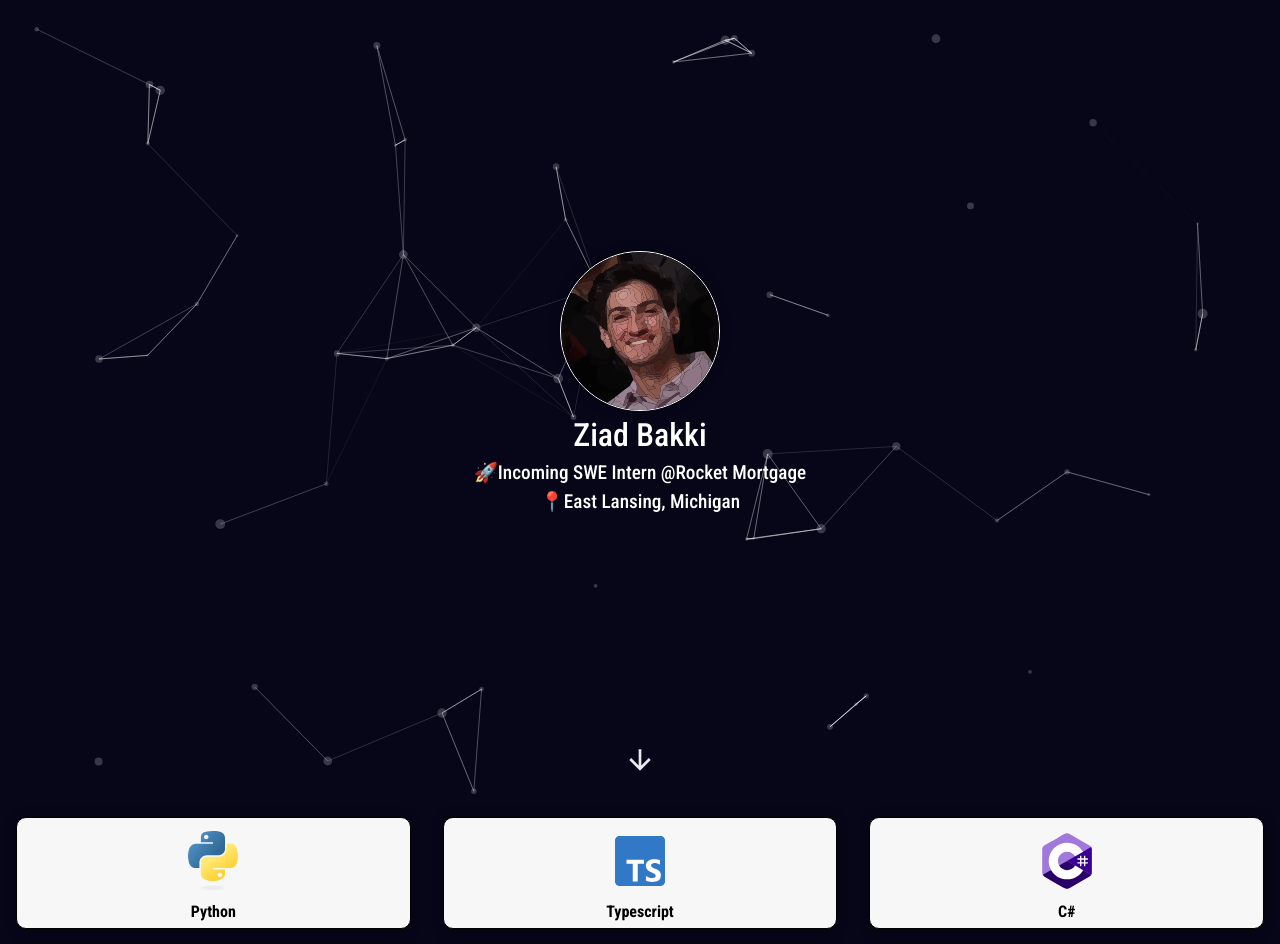
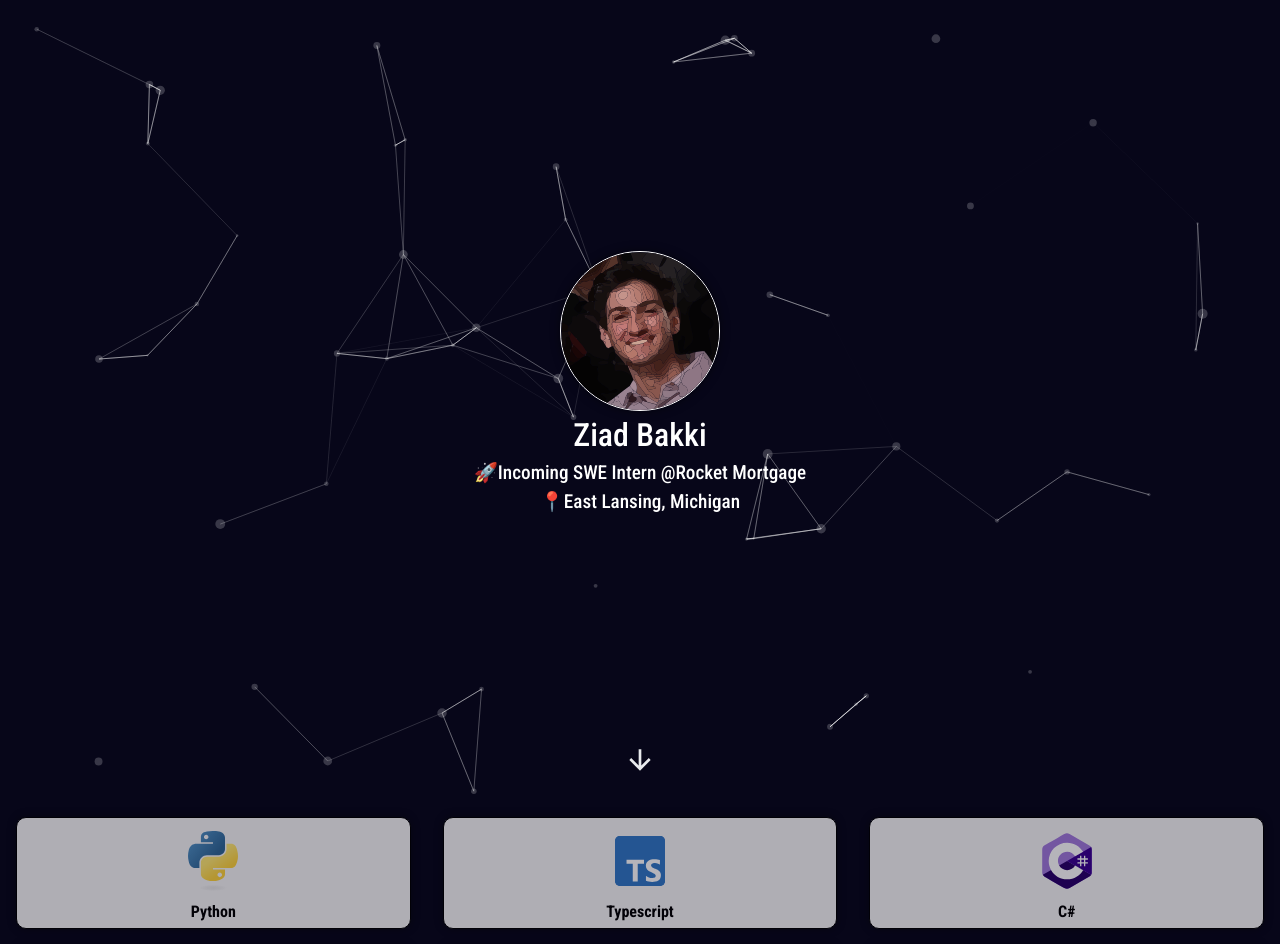
Before and after one commit to ziad-bakki/React-Portfolio, a Next.js app: page / in a window 1280 px wide. Shown: the top 944 px of the page. Built offline with nearby package versions, Linux system fonts and the light colour scheme.

Commit message:
added hover effects to technologies

```diff
--- a/src/app/globals.css
+++ b/src/app/globals.css
@@ -151,6 +151,12 @@ h1 {
   border: 1px solid #000000;
   background-color: #f7f7f7;
   box-shadow: 0 0 10px rgba(0, 0, 0, 0.5);
+  opacity: 0.7;
+  transition: opacity 0.3s;
+}
+
+#technologies .technology:hover{
+  opacity: 1;
 }
 
 p {
```
Also changed, not shown: src/app/page.tsx (line endings or trailing spaces).
